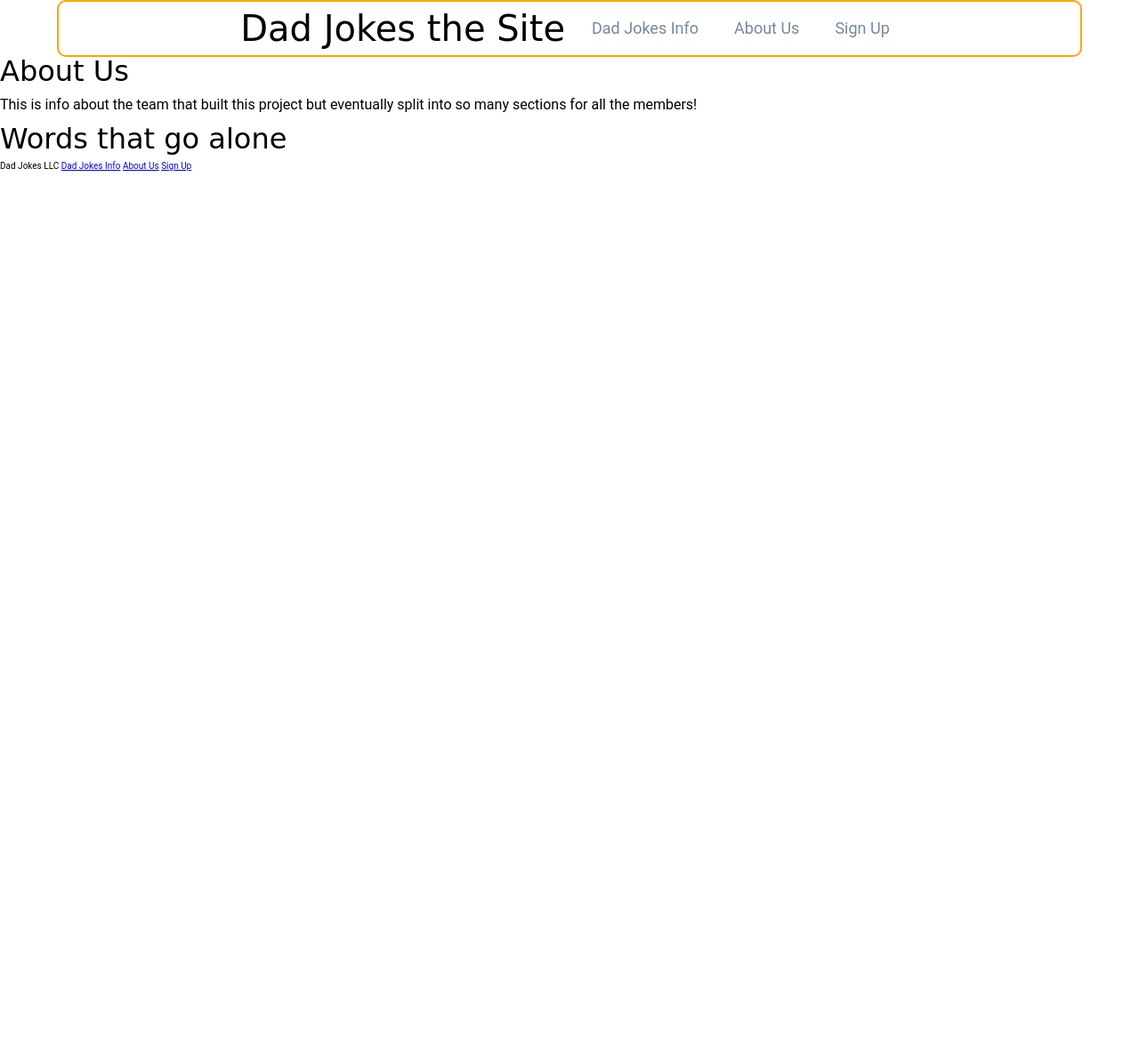
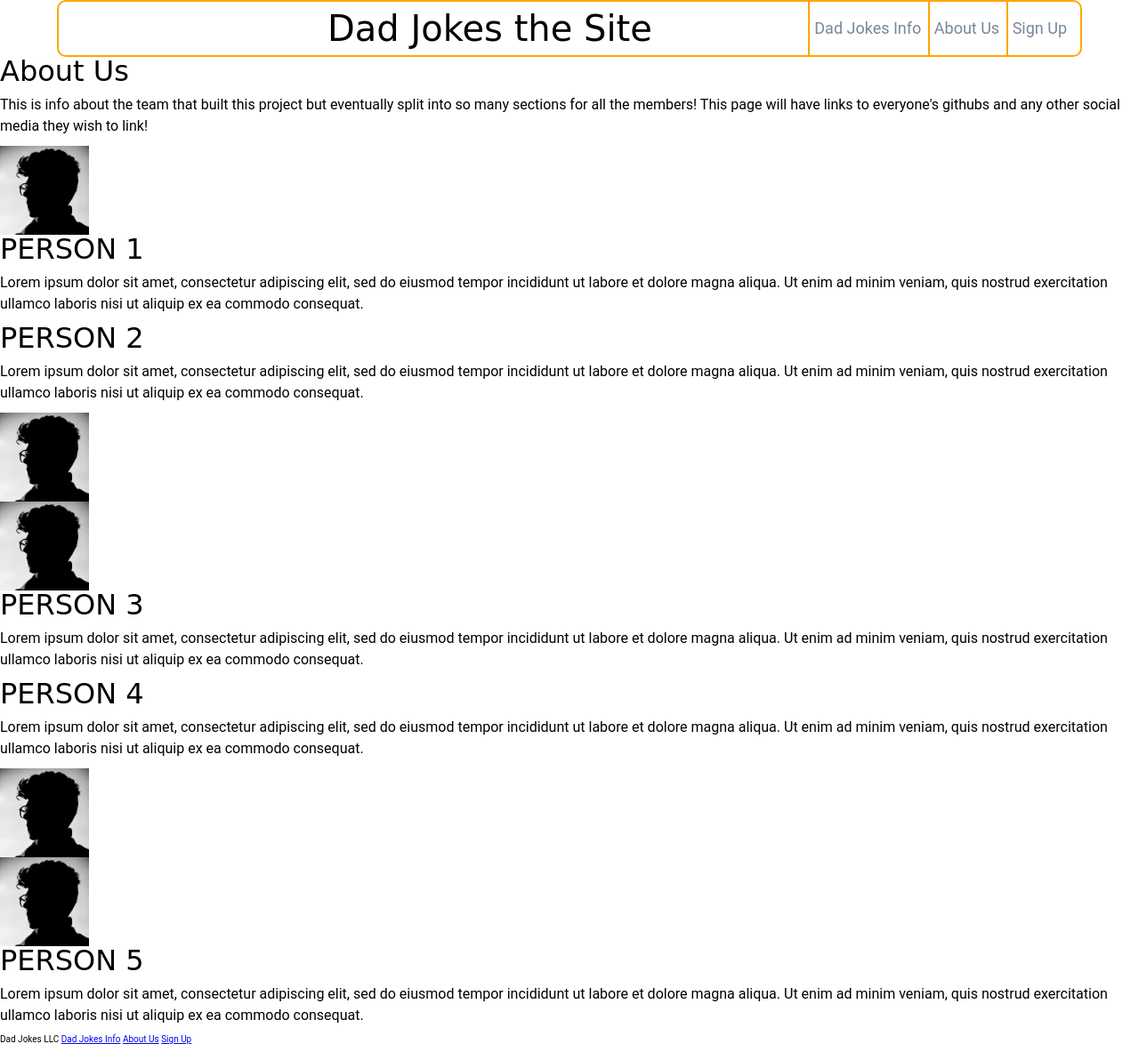
Before and after one commit to bw-pt-dad-jokes/Marketing-Page, a plain HTML site: page about.html in a window 1280 px wide. Shown: the whole page at 89% size. Before the commit the page ends 800 px from the top, so only its background shows below. Drawn offline with Linux system fonts and the light colour scheme; a web font is replaced by a local one.

Commit message:
Finished the nav bar in desktop mode. Added content and placeholder text for actual profiles of the team members.

```diff
--- a/about.html
+++ b/about.html
@@ -15,25 +15,57 @@
   <header>
     <nav class="mark-nav">
       <h1>Dad Jokes the Site</h1>
-      <a href="#">Dad Jokes Info</a>
-      <a href="#">About Us</a>
-      <a href="#">Sign Up</a>
+        <div class="a-tags">
+            <a href="#">Dad Jokes Info</a>
+            <a href="#">About Us</a>
+            <a href="#">Sign Up</a>
+        </div>
     </nav>
   </header>
   <div>
     <section>
       <h2>About Us</h2>
       <p>This is info about the team that built this project but eventually
-      split into so many sections for all the members!</p>
+      split into so many sections for all the members! This page will have links to
+      everyone's githubs and any other social media they wish to link!</p>
       <!--Done alphabetically-->
     </section>
-    <section>
-      <img src="" alt="">
-      <h2>Words that go alone</h2>
+    <section class="person1">
+      <img class"left-img right-img" src="img/filler-profiles.jpg" alt="this is for the first person">
+      <h2>PERSON 1</h2>
+      <p>Lorem ipsum dolor sit amet, consectetur adipiscing elit, sed do eiusmod
+         tempor incididunt ut labore et dolore magna aliqua. Ut enim ad minim veniam,
+         quis nostrud exercitation ullamco laboris nisi ut aliquip ex ea commodo consequat.</p>
+    </section>
+    <section class="person2">
+      <h2>PERSON 2</h2>
+      <p>Lorem ipsum dolor sit amet, consectetur adipiscing elit, sed do eiusmod
+         tempor incididunt ut labore et dolore magna aliqua. Ut enim ad minim veniam,
+         quis nostrud exercitation ullamco laboris nisi ut aliquip ex ea commodo consequat.</p>
+         <img class"left-img right-img" src="img/filler-profiles.jpg" alt="this is for the second person">
+    </section>
+    <section class="person3">
+      <img class"left-img right-img" src="img/filler-profiles.jpg" alt="this is for the third person">
+      <h2>PERSON 3</h2>
+      <p>Lorem ipsum dolor sit amet, consectetur adipiscing elit, sed do eiusmod
+         tempor incididunt ut labore et dolore magna aliqua. Ut enim ad minim veniam,
+         quis nostrud exercitation ullamco laboris nisi ut aliquip ex ea commodo consequat.</p>
+    </section>
+    <section class="person4">
+      <h2>PERSON 4</h2>
+      <p>Lorem ipsum dolor sit amet, consectetur adipiscing elit, sed do eiusmod
+         tempor incididunt ut labore et dolore magna aliqua. Ut enim ad minim veniam,
+         quis nostrud exercitation ullamco laboris nisi ut aliquip ex ea commodo consequat.</p>
+<img class"left-img right-img" src="img/filler-profiles.jpg" alt="this is for the fourth person">
+    </section>
+    <section class="person5">
+      <img class"left-img right-img" src="img/filler-profiles.jpg" alt="this is for the fifth person">
+      <h2>PERSON 5</h2>
+      <p>Lorem ipsum dolor sit amet, consectetur adipiscing elit, sed do eiusmod
+         tempor incididunt ut labore et dolore magna aliqua. Ut enim ad minim veniam,
+         quis nostrud exercitation ullamco laboris nisi ut aliquip ex ea commodo consequat.</p>
     </section>
   </div>
-
-
 <footer>
   <copyright>Dad Jokes LLC</copyright>
   <a href="#">Dad Jokes Info</a>
--- a/less/home-page.less
+++ b/less/home-page.less
@@ -0,0 +1,5 @@
+
+img{
+  width: 100px;
+  height: 100px;
+}
--- a/less/mixins.less
+++ b/less/mixins.less
@@ -0,0 +1,18 @@
+.displayFlex(@justify, @align, @width , @margin){
+  display:flex;
+  justify-content: @justify;
+  align-items: @align;
+  width: @width;
+  margin: @margin;
+}
+
+.border(@border, @border-rad){
+  border: @border;
+  border-radius: @border-rad;
+}
+/*I just use the following mixin so I can see borders whenever I'm working on things
+as such it's commented out because I'm not really using
+.seenBorder{
+  border: 2px solid lightslategray;
+}
+*/
--- a/less/navigation.less
+++ b/less/navigation.less
@@ -1,35 +1,26 @@
 //navigation styles go here
-.displayFlex(@justify, @align, @width , @margin){
-  display:flex;
-  justify-content: @justify;
-  align-items: @align;
-  width: @width;
-  margin: @margin;
-}
-.border(@border, @border-rad){
-  border: @border;
-  border-radius: @border-rad;
-}
-@bordercolor: orange;
-//come up also with a color for @bordercolor just incase the guys used an actual hexcode
+
 header{
   .border(2px solid @bordercolor; 10px);
   .displayFlex(center; center; 90%; 0 5%;);
-  .mark-nav{
-    .displayFlex(center; center; 90%; 0 5%;);
-    //border: 1px solid blue;
+    nav{
+      .displayFlex(space-between; center; 100%; 10px;);
       h1{
-    //  border: 1px solid green;
-      padding: 10px;
         font-family: 'Amatic SC', cursive;
+        width: 60%;
+        text-align: right;
+        padding-right: 20px;
       }
+      .a-tags{
+        width:40%;
+        text-align: right;
         a{
           font-size: 1.8rem;
           text-decoration: none;
           color:lightslategray;
-      //border: 1px solid yellow;
-      padding: 10 20;
+          padding: 20px 5px;
+          border-left: 2px solid orange;
         }
       }
-
     }
+  }
--- a/less/variables.less
+++ b/less/variables.less
@@ -0,0 +1,2 @@
+//this variable is so that if the main Dad Jokes site decides to change their color scheme, this will be an easy fix
+@bordercolor: orange;
```
Also changed, not shown: css/index.css, img/filler-profiles.jpg (added). Lines whose indentation alone changed are shown as unchanged.
